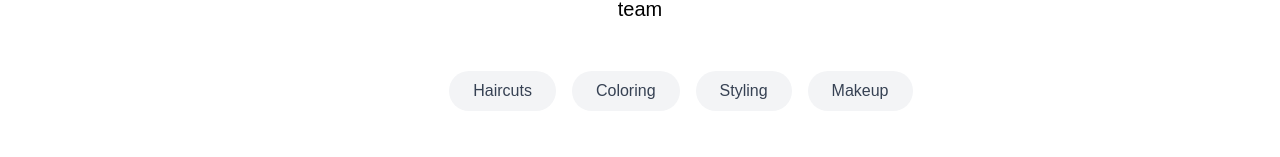
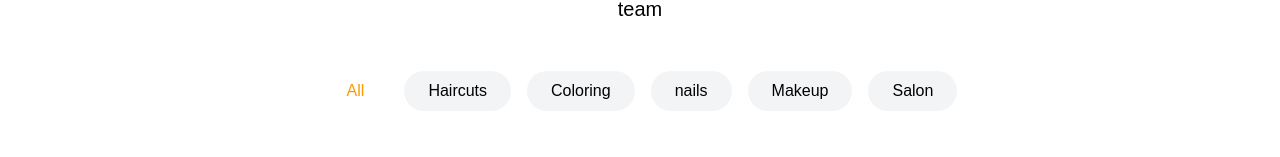
Before and after one commit to ranishraj007/MangpahanSalon, a React (Vite) app: page /gallery in a window 1280 px wide. Shown: the part 525-682 px from the top of the page. Built offline with nearby package versions, Linux system fonts and the light colour scheme; grey boxes are pictures that could not be loaded.

Commit message:
services and abouut page color and styling changed

```diff
--- a/src/pages/About.jsx
+++ b/src/pages/About.jsx
@@ -7,6 +7,7 @@ import PageTransition from "../components/PageTransition";
 import SectionTitle from "../components/SectionTitle";
 import SEO from "../components/SEO";
 import DefaultImage from "../assets/Images/default_profile_pic.png";
+import InteriorImage from "../assets/SalonImages/GallaryImage-7.jpg";
 
 const About = () => {
   const stats = [
@@ -91,7 +92,7 @@ const About = () => {
               transition={{ duration: 0.8 }}
             >
               <img
-                src="/placeholder.svg?height=600&width=800"
+                src={InteriorImage}
                 alt="Mangpahang Salon Interior"
                 className="rounded-lg shadow-xl"
               />
@@ -105,7 +106,7 @@ const About = () => {
                 viewport={{ once: true }}
                 transition={{ duration: 0.6, delay: 0.2 }}
               >
-                Mangpahang Unisex Salon was founded in 2013 with a vision to
+                Mangpahang Unisex Salon was founded in 2024 with a vision to
                 provide premium hair and beauty services in a welcoming
                 environment. What started as a small salon has grown into a
                 beloved establishment in Kathmandu, known for exceptional
@@ -142,7 +143,7 @@ const About = () => {
       </section>
 
       {/* Stats Section */}
-      <section className="py-16 bg-primary text-white">
+      {/* <section className="py-16 bg-primary text-white">
         <div className="container-custom">
           <div className="grid grid-cols-2 md:grid-cols-4 gap-6 text-center">
             {stats.map((stat, index) => (
@@ -165,7 +166,7 @@ const About = () => {
             ))}
           </div>
         </div>
-      </section>
+      </section> */}
 
       {/* Mission & Values Section */}
       <section className="py-20">
@@ -308,11 +309,11 @@ const About = () => {
               beautiful and confident.
             </p>
             <div className="flex items-center justify-center">
-              <img
+              {/* <img
                 src="/placeholder.svg?height=100&width=100"
                 alt="Testimonial"
                 className="w-16 h-16 rounded-full object-cover mr-4"
-              />
+              /> */}
               <div className="text-left">
                 <h4 className="font-bold text-secondary">Anita Tamang</h4>
                 <p className="text-sm text-gray-500">Regular Client</p>
@@ -323,7 +324,7 @@ const About = () => {
       </section>
 
       {/* CTA Section */}
-      <section className="py-20 bg-secondary text-white">
+      <section className="py-20  text-black">
         <div className="container-custom text-center">
           <motion.h2
             className="text-3xl md:text-4xl font-bold mb-6"
@@ -352,7 +353,7 @@ const About = () => {
           >
             <a
               href="/contact"
-              className="bg-primary text-white px-8 py-3 rounded-md font-medium transition-all duration-300 hover:bg-primary/90 hover:shadow-lg"
+              className="bg-amber-800 text-white px-8 py-3 rounded-md font-medium transition-all duration-300 hover:bg-primary/90 hover:shadow-lg"
             >
               Book Your Appointment
             </a>
--- a/src/pages/Gallery.jsx
+++ b/src/pages/Gallery.jsx
@@ -26,8 +26,9 @@ const Gallery = () => {
     { id: "all", name: "All" },
     { id: "haircuts", name: "Haircuts" },
     { id: "coloring", name: "Coloring" },
-    { id: "styling", name: "Styling" },
+    { id: "nails", name: "nails" },
     { id: "makeup", name: "Makeup" },
+    { id: "salon", name: "Salon" },
   ];
 
   const galleryItems = [
@@ -40,14 +41,14 @@ const Gallery = () => {
     {
       id: 2,
       image: GalleryImage_2,
-      title: "Balayage Highlights",
-      category: "coloring",
+      title: "Reception",
+      category: "salon",
     },
     {
       id: 3,
       image: GalleryImage_3,
-      title: "Elegant Updo",
-      category: "styling",
+      title: "Hair Wash & Blowout",
+      category: "salon",
     },
     {
       id: 4,
@@ -58,25 +59,25 @@ const Gallery = () => {
     {
       id: 5,
       image: GalleryImage_5,
-      title: "Layered Haircut",
-      category: "haircuts",
+      title: "Nail Art Design",
+      category: "nails",
     },
     {
       id: 6,
       image: GalleryImage_6,
-      title: "Vibrant Red Color",
-      category: "coloring",
+      title: "Pedicure Treatment",
+      category: "nails",
     },
     {
       id: 7,
       image: GalleryImage_7,
-      title: "Beach Waves",
+      title: "Salon Styling Session",
       category: "styling",
     },
     {
       id: 8,
       image: GalleryImage_8,
-      title: "Smokey Eye Makeup",
+      title: "Product Application",
       category: "makeup",
     },
     {
@@ -158,8 +159,8 @@ const Gallery = () => {
                 key={category.id}
                 className={`px-6 py-2 rounded-full transition-all duration-300 ${
                   activeCategory === category.id
-                    ? "bg-primary text-white"
-                    : "bg-gray-100 text-gray-700 hover:bg-gray-200"
+                    ? "text-amber-500"
+                    : "bg-gray-100 text-black hover:bg-gray-200"
                 }`}
                 onClick={() => setActiveCategory(category.id)}
                 whileHover={{ scale: 1.05 }}
@@ -200,7 +201,7 @@ const Gallery = () => {
         </div>
       </section>
 
-      {/* Instagram Section */}
+      {/* Instagram Section
       <section className="py-20 bg-gray-50">
         <div className="container-custom text-center">
           <SectionTitle
@@ -257,7 +258,7 @@ const Gallery = () => {
             </svg>
           </motion.a>
         </div>
-      </section>
+      </section> */}
     </PageTransition>
   );
 };
--- a/src/pages/Services.jsx
+++ b/src/pages/Services.jsx
@@ -249,7 +249,7 @@ const Services = () => {
           </div>
 
           {/* Services List */}
-          <motion.div className="grid grid-cols-1 md:grid-cols-2 gap-8" layout>
+          <motion.div className="grid grid-cols-1 md:grid-cols-2 gap-8 items-start" layout>
             <AnimatePresence>
               {filteredServices.map((service) => (
                 <motion.div
```
